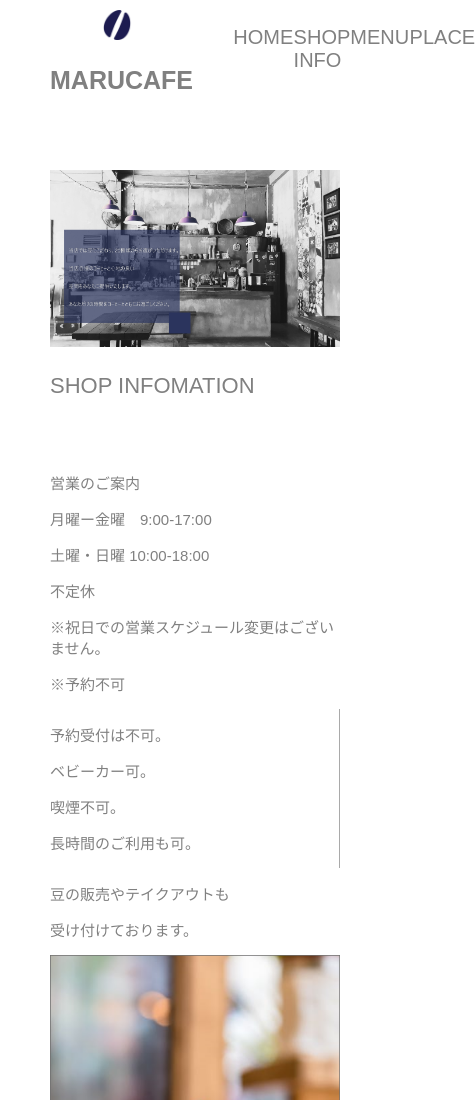
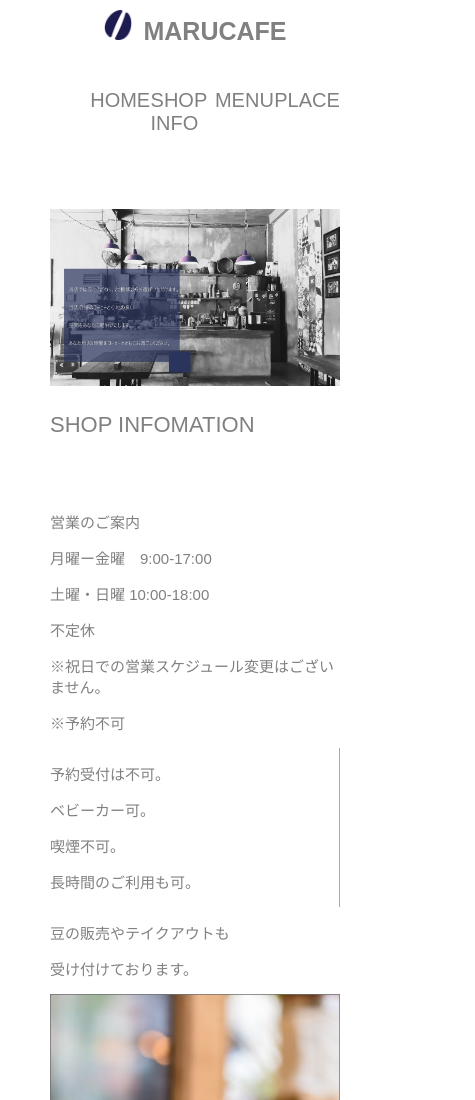
Before and after one commit to nimonosann/first, a plain HTML site: page index.html in a window 390 px wide. Shown: the top 1100 px of the page, 475 px wide, since content can reach past the window. Drawn offline with nearby package versions, Linux system fonts and the light colour scheme; files that its build step writes are made by us from their sources; a script that the page names is missing.

Commit message:
Update styles.css

```diff
--- a/styles.css
+++ b/styles.css
@@ -29,7 +29,7 @@ height: auto;
 }
 footer{background-color: #141B48;}
 .google iframe{max-width:100%;
-height:auto;}
+height:300px;}
 
 .title{display: flex;}
 .icon img{width: 30px;
@@ -88,7 +88,8 @@ font-size: 15px;}
 
 
 @media(max-width:600px){
-  .set{font-size: 2.5rem;
+  .title h1{font-size:2,5rem;}
+  .title{
  flex-direction: column;
   align-items: center; }
 
```
